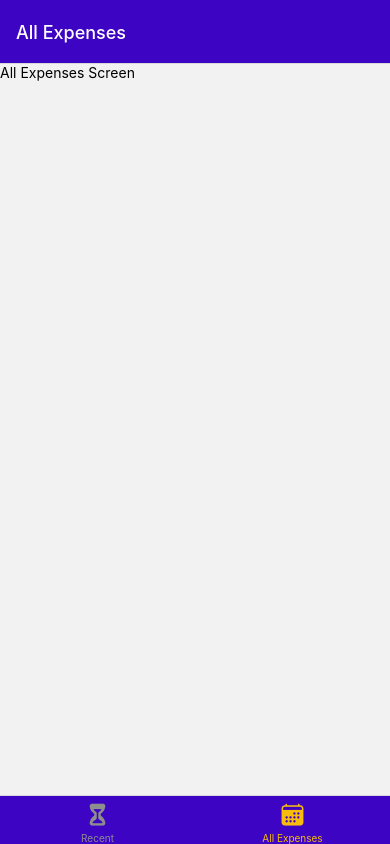
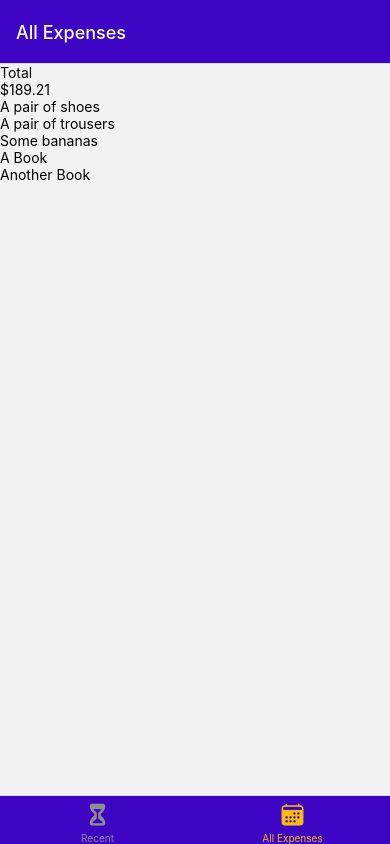
Before and after one commit to Consciously/con-react-native-expensetracker, a React Native app: screen /AllExpenses in a window 390 px wide. Built offline with nearby package versions, Linux system fonts and the light colour scheme.

Commit message:
output dummy data

```diff
--- a/components/ExpensesOutput/ExpensesList.js
+++ b/components/ExpensesOutput/ExpensesList.js
@@ -1,7 +1,17 @@
-import { FlatList } from 'react-native';
+import { FlatList, Text } from 'react-native';
 
-const ExpensesList = () => {
-	<FlatList />;
+const renderExpenseItem = itemData => {
+	return <Text>{itemData.item.description}</Text>;
+};
+
+const ExpensesList = ({ expenses }) => {
+	return (
+		<FlatList
+			data={expenses}
+			renderItem={renderExpenseItem}
+			keyExtractor={item => item.id}
+		/>
+	);
 };
 
 export default ExpensesList;
--- a/components/ExpensesOutput/ExpensesOutput.js
+++ b/components/ExpensesOutput/ExpensesOutput.js
@@ -2,11 +2,44 @@
 import ExpensesList from './ExpensesList';
 import ExpensesSummary from './ExpensesSummary';
 
+const DUMMY_EXPENSES = [
+	{
+		id: 'e1',
+		description: 'A pair of shoes',
+		amount: 59.99,
+		date: new Date('2021-12-19')
+	},
+	{
+		id: 'e2',
+		description: 'A pair of trousers',
+		amount: 89.29,
+		date: new Date('2022-01-05')
+	},
+	{
+		id: 'e3',
+		description: 'Some bananas',
+		amount: 5.99,
+		date: new Date('2021-12-01')
+	},
+	{
+		id: 'e4',
+		description: 'A Book',
+		amount: 14.99,
+		date: new Date('2022-02-19')
+	},
+	{
+		id: 'e5',
+		description: 'Another Book',
+		amount: 18.95,
+		date: new Date('2022-02-18')
+	}
+];
+
 const ExpensesOutput = ({ expenses, expensesPeriod }) => {
 	return (
 		<View>
-			<ExpensesSummary expenses={expenses} periodName={expensesPeriod} />
-			<ExpensesList />
+			<ExpensesSummary expenses={DUMMY_EXPENSES} periodName={expensesPeriod} />
+			<ExpensesList expenses={DUMMY_EXPENSES} />
 		</View>
 	);
 };
--- a/components/ExpensesOutput/ExpensesSummary.js
+++ b/components/ExpensesOutput/ExpensesSummary.js
@@ -8,7 +8,7 @@
 	return (
 		<View>
 			<Text>{periodName}</Text>
-			<Text>${expensesSum}</Text>
+			<Text>${expensesSum.toFixed(2)}</Text>
 		</View>
 	);
 };
--- a/screens/AllExpenses.js
+++ b/screens/AllExpenses.js
@@ -1,7 +1,7 @@
-import { Text } from 'react-native';
+import ExpensesOutput from '../components/ExpensesOutput/ExpensesOutput';
 
 const AllExpenses = () => {
-	return <Text>All Expenses Screen</Text>;
+	return <ExpensesOutput expensesPeriod='Total' />;
 };
 
 export default AllExpenses;
--- a/screens/RecentExpenses.js
+++ b/screens/RecentExpenses.js
@@ -1,7 +1,7 @@
-import { Text } from 'react-native';
+import ExpensesOutput from '../components/ExpensesOutput/ExpensesOutput';
 
 const RecentExpenses = () => {
-	return <Text>Recent Expenses Screen</Text>;
+	return <ExpensesOutput expensesPeriod='Last 7 Days' />;
 };
 
 export default RecentExpenses;
```
